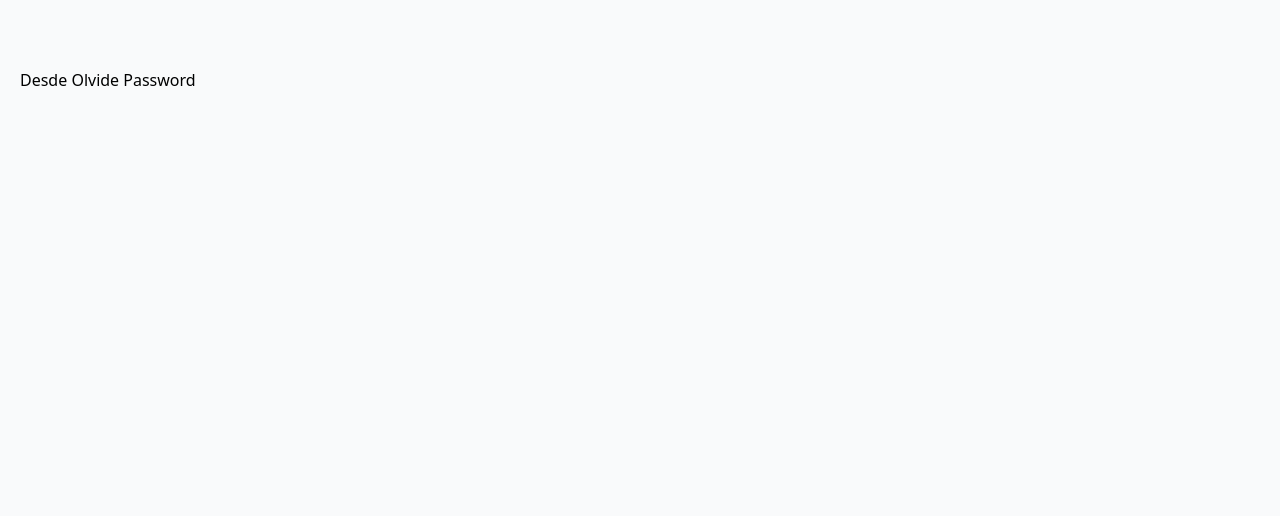
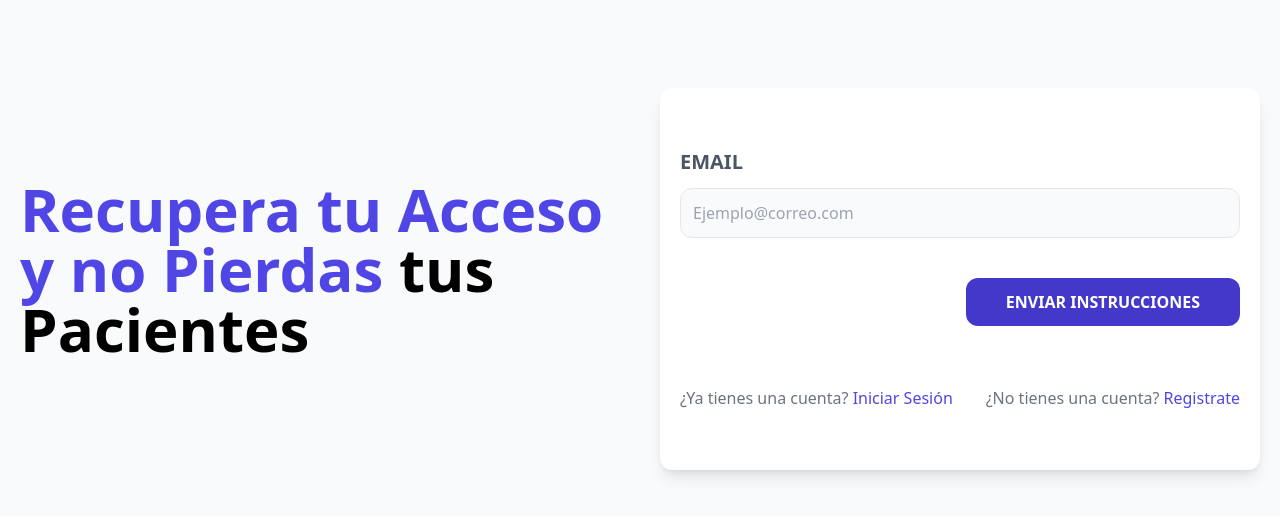
Before and after one commit to VictorLascares/frontend-pacientes, a React (Vite) app: page /olvide-password in a window 1280 px wide. Shown: the top 516 px of the page. Built offline with nearby package versions, Linux system fonts and the light colour scheme.

Commit message:
Agregando la pagina de olvide password

```diff
--- a/src/pages/ForgotPassword.jsx
+++ b/src/pages/ForgotPassword.jsx
@@ -1,7 +1,56 @@
+import { Link } from "react-router-dom";
+
 const ForgotPassword = () => {
   return (
     <>
-      <h1>Desde Olvide Password</h1>
+      <div>
+        <h1 className="text-indigo-600 font-black text-6xl">
+          Recupera tu Acceso y no Pierdas{" "}
+          <span className="text-black">tus Pacientes</span>
+        </h1>
+      </div>
+
+      <div className="mt-20 md:mt-5 shadow-lg px-5 py-10 rounded-xl bg-white">
+        <form action="">
+          <div className="my-5">
+            <label
+              htmlFor="email"
+              className="uppercase text-gray-600 block text-xl font-bold"
+            >
+              Email
+            </label>
+            <input
+              type="email"
+              id="email"
+              placeholder="Ejemplo@correo.com"
+              className="border w-full p-3 mt-3 bg-gray-50 rounded-xl focus:outline-none"
+            />
+          </div>
+          <div className="md:flex justify-end">
+            <input
+              type="submit"
+              value="Enviar instrucciones"
+              className="bg-indigo-700 w-full md:w-auto py-3 px-10 rounded-xl text-white uppercase font-bold mt-5 hover:cursor-pointer hover:bg-indigo-500 transition-all"
+            />
+          </div>
+        </form>
+
+        <nav className="mt-10 lg:flex lg:justify-between">
+          <Link to="/" className="block text-center my-5 text-gray-500">
+            ¿Ya tienes una cuenta?{" "}
+            <span className="text-indigo-600 hover:underline">
+              Iniciar Sesión
+            </span>
+          </Link>
+          <Link
+            to="/registrar"
+            className="block text-center my-5 text-gray-500"
+          >
+            ¿No tienes una cuenta?{" "}
+            <span className="text-indigo-600 hover:underline">Registrate</span>
+          </Link>
+        </nav>
+      </div>
     </>
   );
 };
--- a/src/pages/Register.jsx
+++ b/src/pages/Register.jsx
@@ -73,7 +73,7 @@ const Register = () => {
           <div className="md:flex justify-end">
             <input
               type="submit"
-              value="Iniciar Sesión"
+              value="Crear cuenta"
               className="bg-indigo-700 w-full md:w-auto py-3 px-10 rounded-xl text-white uppercase font-bold mt-5 hover:cursor-pointer hover:bg-indigo-500 transition-all"
             />
           </div>
```
